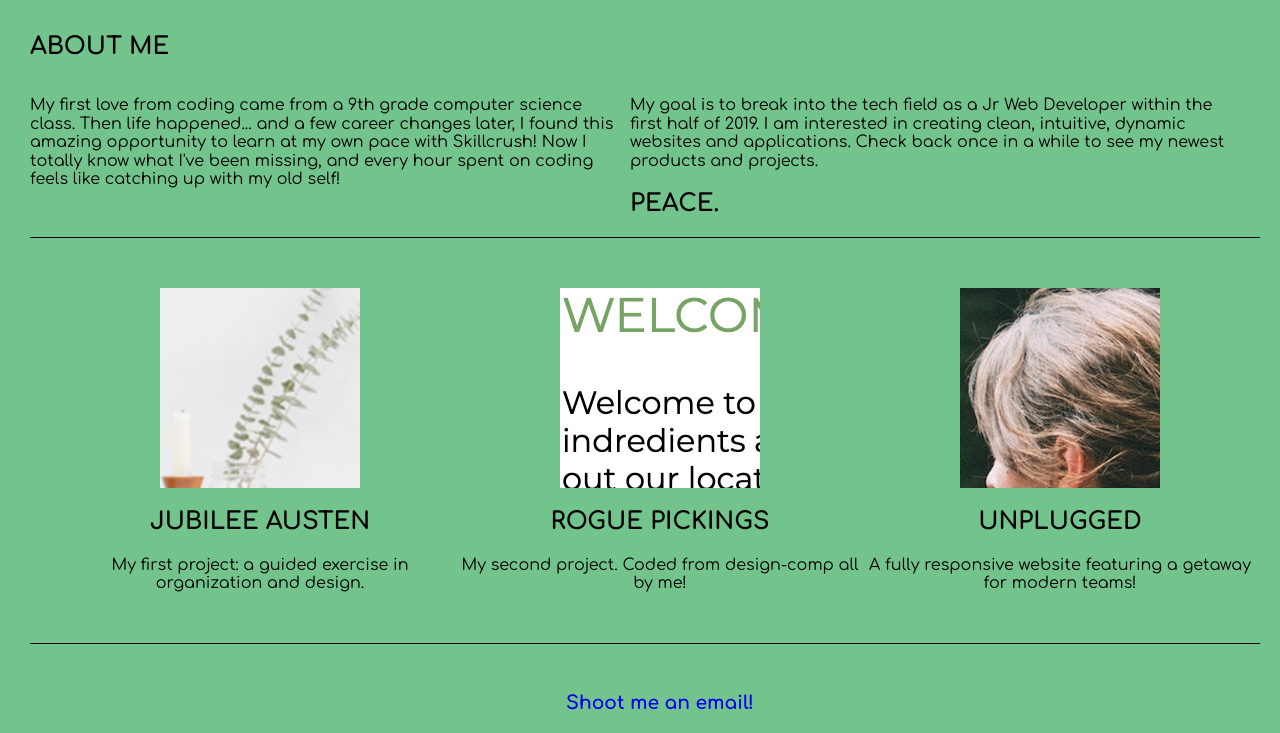
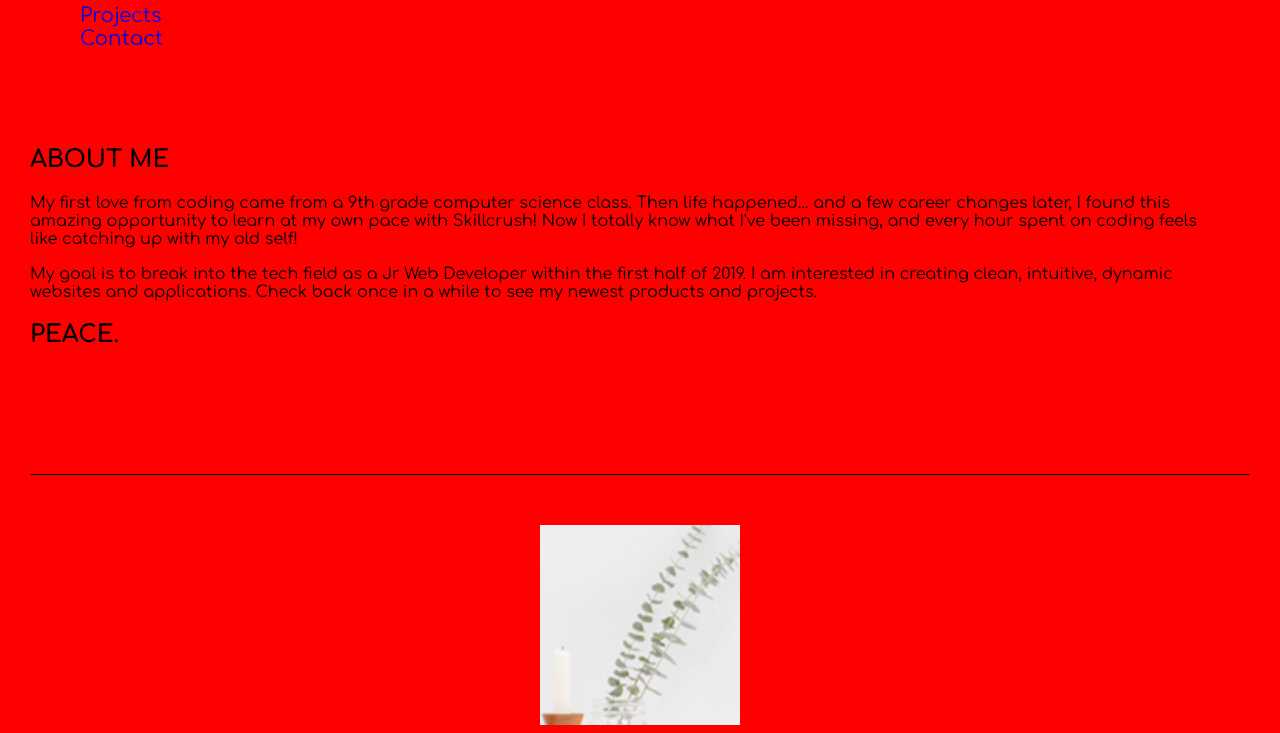
Before and after one commit to asamcclellan/portfolio, a website built with Parcel: page index.html in a window 1280 px wide. Shown: the part 192-925 px from the top of the page. Built offline with nearby package versions, Linux system fonts and the light colour scheme.

Commit message:
delete half/third width references, add blank media queries for tablet/desktop, add about-col id's

```diff
--- a/css/main.css
+++ b/css/main.css
@@ -96,39 +96,28 @@ body{
 
 /*** GRID ***/
 .full-width{
-  width:1200px;
-  padding:30px 0 30px 30px;
-  clear:both;
-}
+  padding:1.875em 1.875em 1.875em 1.875em;
 
-.half-width{
-  width:600px;
-  float:left;
-}
-
-.third-width{
-  width:400px;
-  float:left;
 }
 
 /*** HEADER ***/
 header nav{
-  padding:60px 0 30px 0;
 }
 
-nav{
-  float:right;
+header ul{
+  padding: none;
+  margin: none;
+  display: inline-block;
+  list-style-type: none;
 }
 
-nav ul li{
-  display: inline-block;
+header li{
 }
 
-nav ul li a{
+header a{
   text-decoration: none;
   font-size:20px;
   padding-left:10px;
-  color:;
 }
 
 /*** ABOUT ***/
@@ -137,21 +126,17 @@ nav ul li a{
 }
 
 header span{
-  clear:both;
 }
 
 /*** PROJECTS ***/
 #projects{
   border-top:1px solid black;
   padding-top: 50px;
-  height:250px;
   margin:0 30px 75px 30px;
 }
 
 #first-project{
   text-align: center;
-  margin:0 auto;
-  height: 300px;
 }
 
 #second-project{
@@ -265,15 +250,20 @@ footer h3 a{
    Modify as content requires.
    ========================================================================== */
 
-@media only screen and (min-width: 35em) {
-  /* Style adjustments for viewports that meet the condition */
+@media only screen and (min-width: 48em){
+  body{
+    background: green;
+  }
+
+
 }
 
-@media print,
-  (-webkit-min-device-pixel-ratio: 1.25),
-  (min-resolution: 1.25dppx),
-  (min-resolution: 120dpi) {
-  /* Style adjustments for high resolution devices */
+@media only screen and (min-width: 75em){
+  body{
+    background: red;
+  }
+
+
 }
 
 /* ==========================================================================
--- a/index.html
+++ b/index.html
@@ -29,12 +29,9 @@
   <header>
     <div class="full-width">
 
-      <section class="half-width">
         <h1>Asa McClellan</h1>
         <h2>Web Development + Design</h2>
-      </section>
 
-      <section class="half-width">
         <nav>
           <ul>
             <li><a href="#about">About</a></li>
@@ -42,7 +39,6 @@
             <li><a href="#contact">Contact</a></li>
           </ul>
         </nav>
-      </section>
 
     </div>
   </header>
@@ -52,32 +48,32 @@
     <div class="full-width" id="about">
       <h2>ABOUT ME</h2>
 
-      <section class="half-width">
+      <article class='about-col-1'>
         <p>My first love from coding came from a 9th grade computer science class. Then life happened... and a few career changes later, I found this amazing opportunity to learn at my own pace with Skillcrush! Now I totally know what I've been missing, and every hour spent on coding feels like catching up with my old self!</p>
-      </section>
+      </article>
 
-      <section class="half-width">
+      <article class="about-col-2">
         <p>My goal is to break into the tech field as a Jr Web Developer within the first half of 2019. I am interested in creating clean, intuitive, dynamic websites and applications. Check back once in a while to see my newest products and projects.</p>
         <h2><span>PEACE.</span></h2>
-      </section>
+      </article>
     </div>
 
 
     <div class="full-width" id="projects">
 
-      <section class="third-width" id="first-project">
+      <section id="first-project">
         <a href="101-jubilee/101-jubilee-project/index.html" target="_BLANK"><img src="img/jubilee-cap.png" alt="My Jubilee Austen Project"/></a>
         <h2>JUBILEE AUSTEN</h2>
         <p>My first project: a guided exercise in organization and design.</p>
       </section>
 
-      <section class="third-width" id="second-project">
+      <section id="second-project">
         <a href="101-rogue/101-rogue-project/index.html" target="_BLANK"><img src="img/rogue-cap.png" alt="My Rogue Pickings Project"/></a>
         <h2>ROGUE PICKINGS</h2>
         <p>My second project. Coded from design-comp all by me!</p>
       </section>
 
-      <section class="third-width" id="third-project">
+      <section id="third-project">
         <img src="img/unplugged-cap.png" alt="My Unplugged Retreat Project"/>
         <h2>UNPLUGGED</h2>
         <p>A fully responsive website featuring a getaway for modern teams!</p>
```
